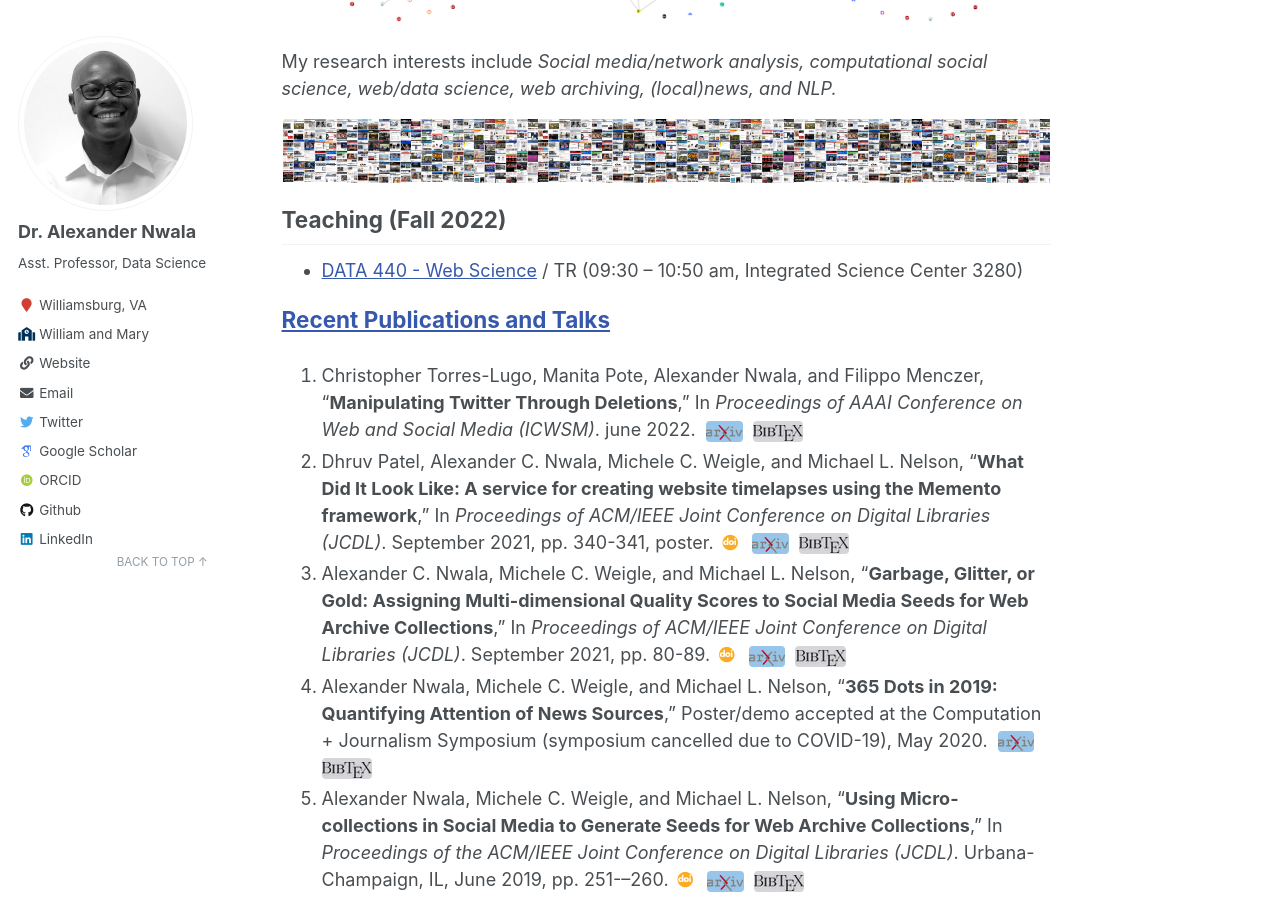
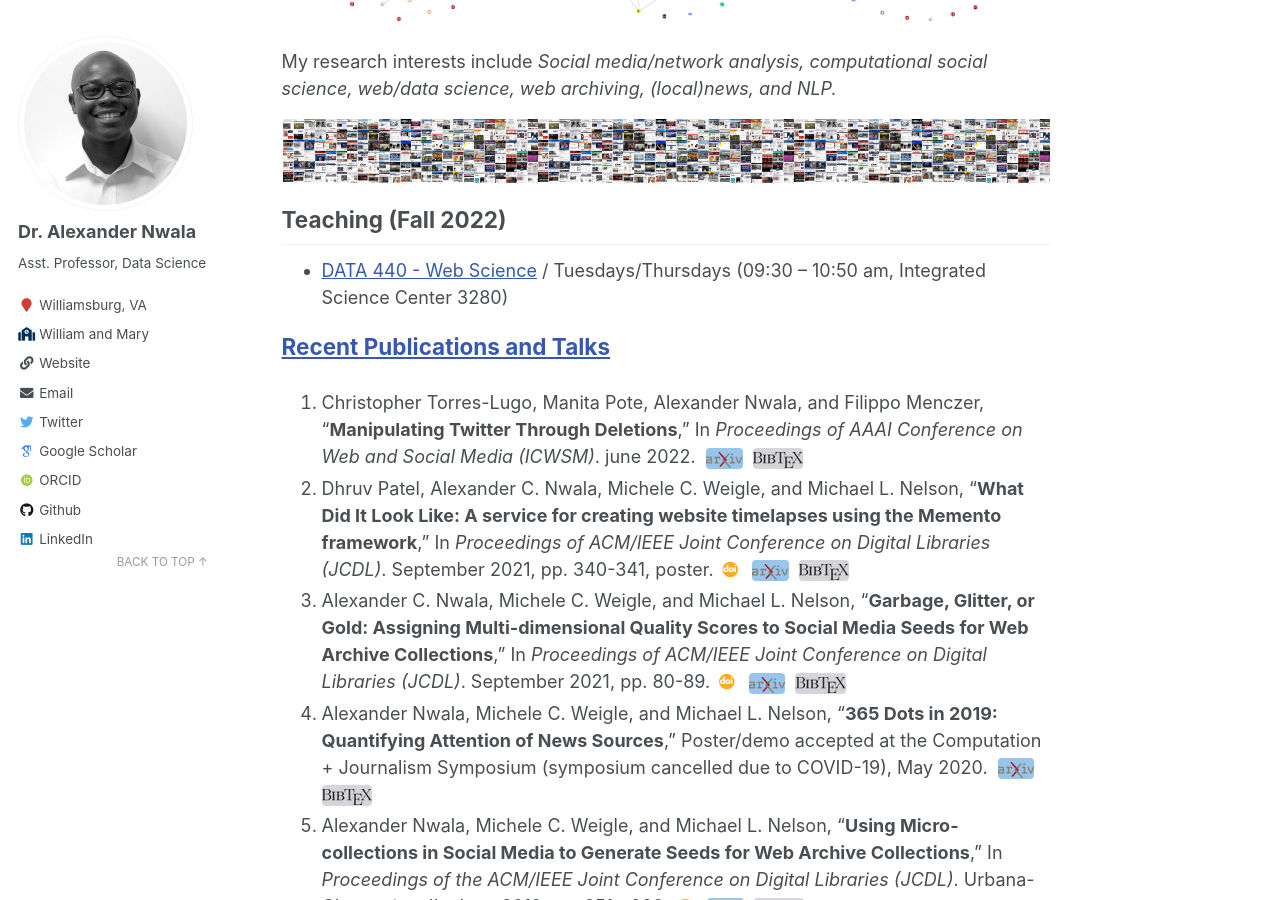
Before and after one commit to xandernwala/xandernwala.github.io, a Jekyll site: the page built from _pages/about.md, in a window 1280 px wide and 900 px high, scrolled down 539 px. Built offline with Jekyll 4.4.1, drawn with Linux system fonts in a browser that asks for light colours; some web fonts are replaced.

Commit message:
teaching

```diff
--- a/_pages/about.md
+++ b/_pages/about.md
@@ -104,7 +104,7 @@ My research interests include *Social media/network analysis, computational soci
 
 ## Teaching (Fall 2022)
 
-* [DATA 440 - Web Science](/teaching/2022-fall-data-440) / TR (09:30 -- 10:50 am, Integrated Science Center 3280)
+* [DATA 440 - Web Science](/teaching/2022-fall-data-440) / Tuesdays/Thursdays (09:30 -- 10:50 am, Integrated Science Center 3280)
 
 <!--{: style="text-align: center;"}-->
 {% for post in site.publications reversed %}
```
